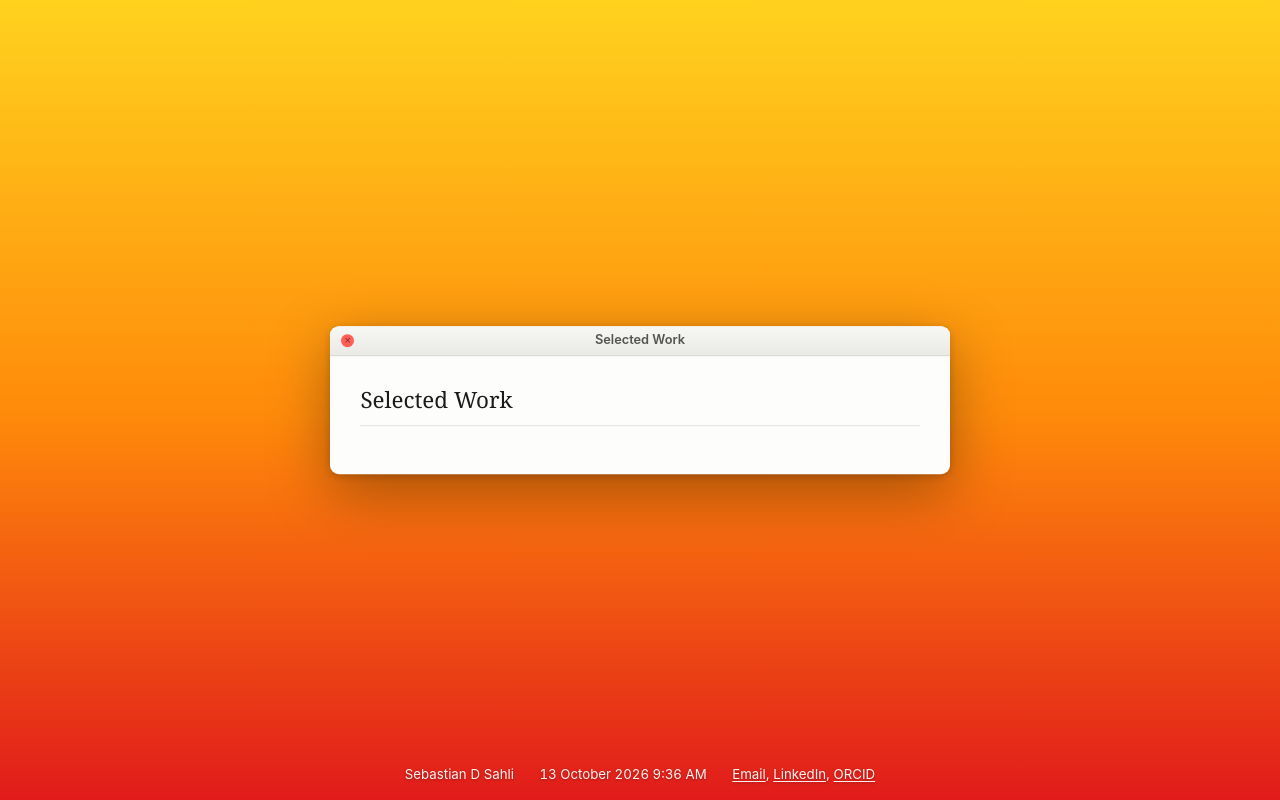
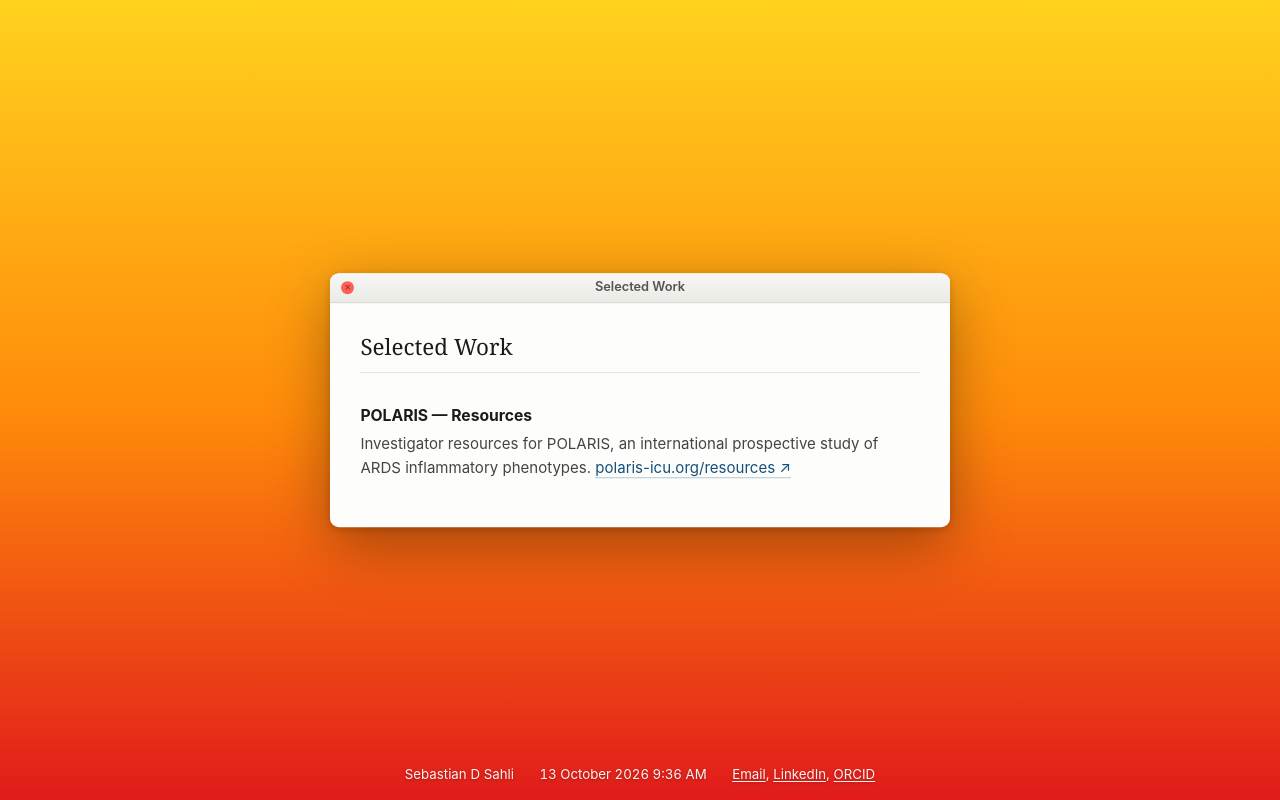
Before and after one commit to sahli-lab/sahli-lab.github.io, a plain HTML site: page index.html in a window 1280 px wide. Both pictures are taken after a click on the button "Selected Work". Drawn offline with Linux system fonts and the light colour scheme.

Commit message:
Add files via upload

```diff
--- a/index.html
+++ b/index.html
@@ -233,14 +233,15 @@
   </header>
   <div class="content">
     <h2>Selected Work</h2>
-    <!-- Intentionally empty for now. To add entries, uncomment and repeat the <li>:
     <ul class="work-list">
       <li>
-        <h4>Project title</h4>
-        <p>One or two sentences on what it is and your role. <a href="#">Link &nearr;</a></p>
+        <h4>POLARIS &mdash; Resources</h4>
+        <p>Investigator resources for POLARIS, an international prospective study of
+           ARDS inflammatory phenotypes.
+           <a href="https://www.polaris-icu.org/resources" target="_blank" rel="noopener">polaris-icu.org/resources&nbsp;&nearr;</a></p>
       </li>
+      <!-- To add another entry, copy the <li> above. -->
     </ul>
-    -->
   </div>
 </section>
 
```
